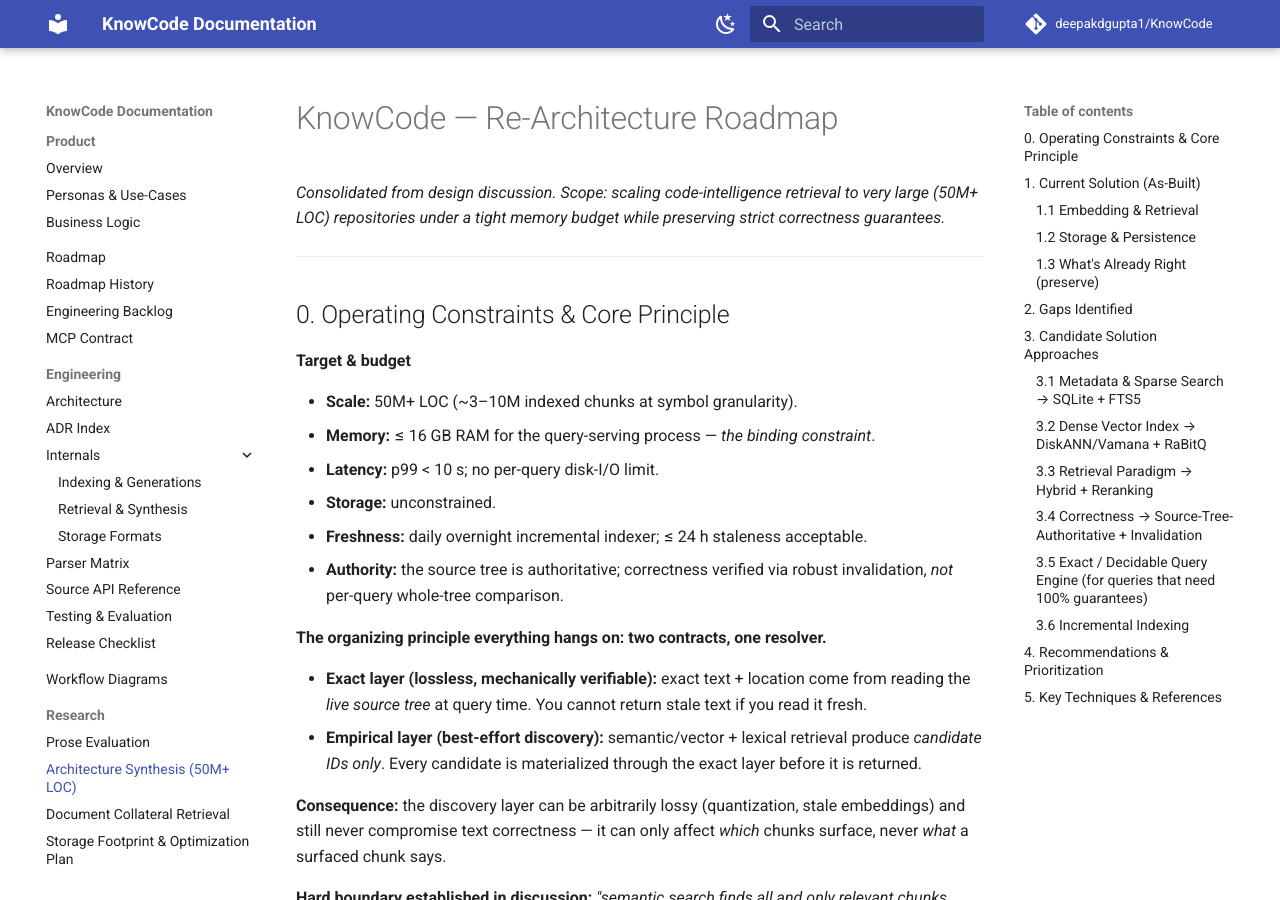
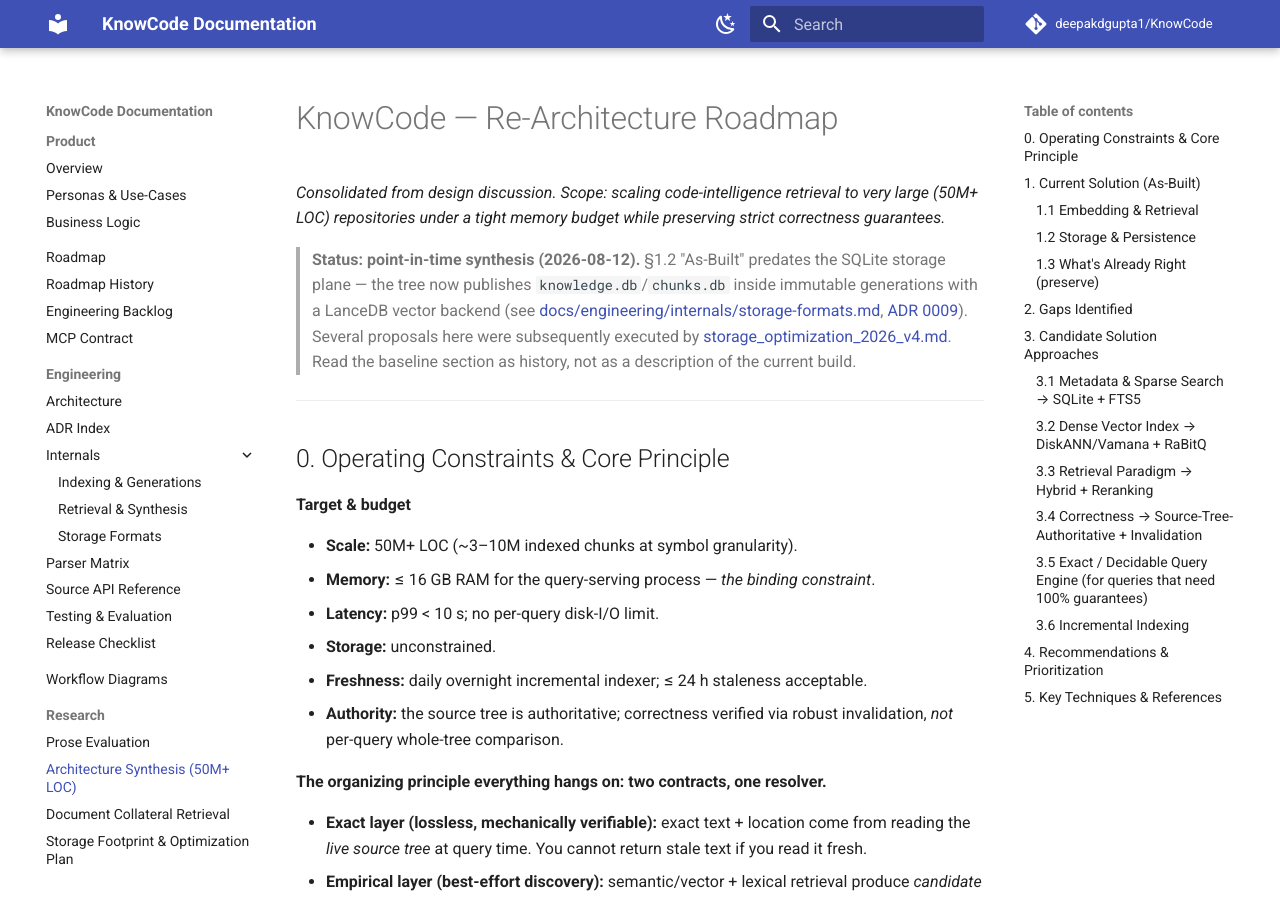
Before and after one commit to deepakdgupta1/KnowCode, an MkDocs documentation site: the page built from docs/research/knowcode-architecture-synthesis.md, in a window 1280 px wide and 900 px high. Built offline with MkDocs 1.6.1 and Material for MkDocs 9.7.7, drawn with Linux system fonts in a browser that asks for light colours; comment, search, counter and statistics services are not loaded.

Commit message:
docs(research): banner marking the 50M-LOC synthesis as a point-in-time record

```diff
--- a/docs/research/knowcode-architecture-synthesis.md
+++ b/docs/research/knowcode-architecture-synthesis.md
@@ -1,6 +1,8 @@
 # KnowCode — Re-Architecture Roadmap
 
 *Consolidated from design discussion. Scope: scaling code-intelligence retrieval to very large (50M+ LOC) repositories under a tight memory budget while preserving strict correctness guarantees.*
+
+> **Status: point-in-time synthesis (2026-08-12).** §1.2 "As-Built" predates the SQLite storage plane — the tree now publishes `knowledge.db`/`chunks.db` inside immutable generations with a LanceDB vector backend (see [docs/engineering/internals/storage-formats.md](../engineering/internals/storage-formats.md), [ADR 0009](../engineering/adr/adr-0009-derived-vector-plane.md)). Several proposals here were subsequently executed by [storage_optimization_2026_v4.md](storage_optimization_2026_v4.md). Read the baseline section as history, not as a description of the current build.
 
 ---
 
```
